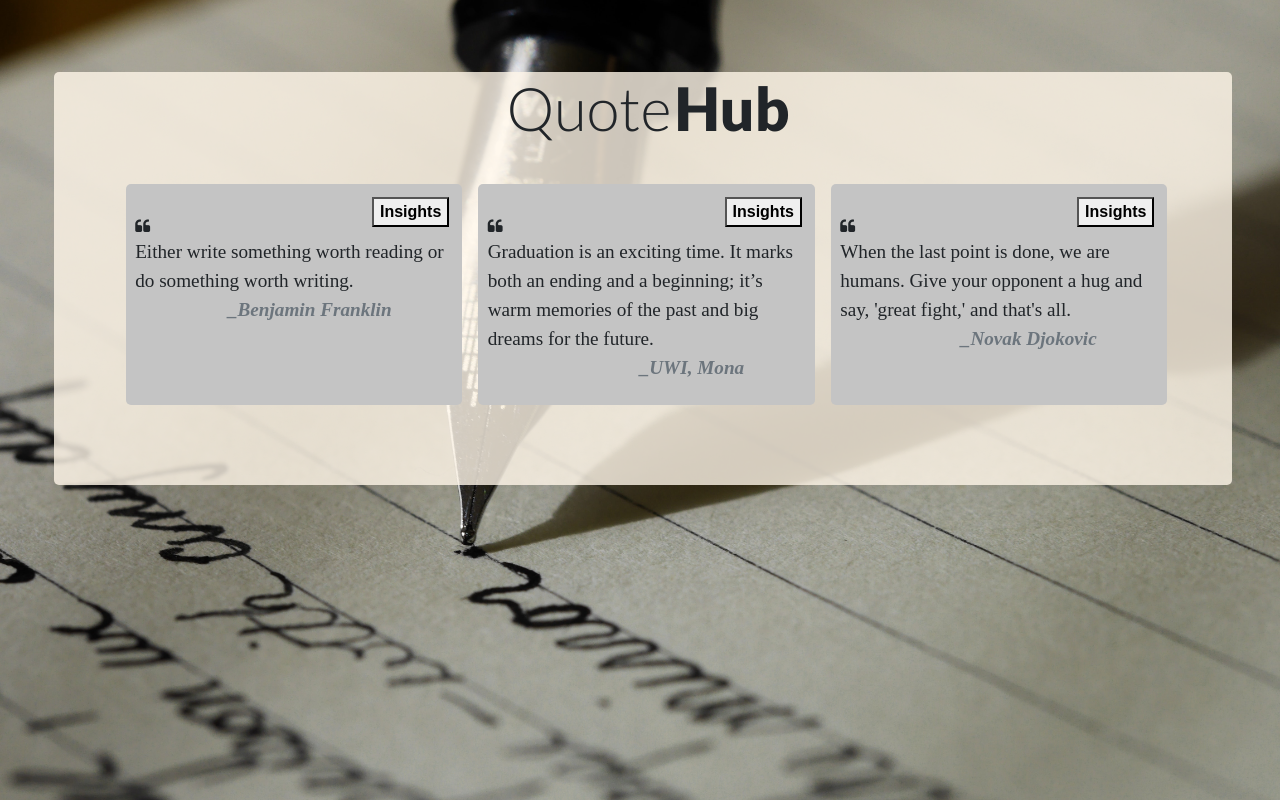
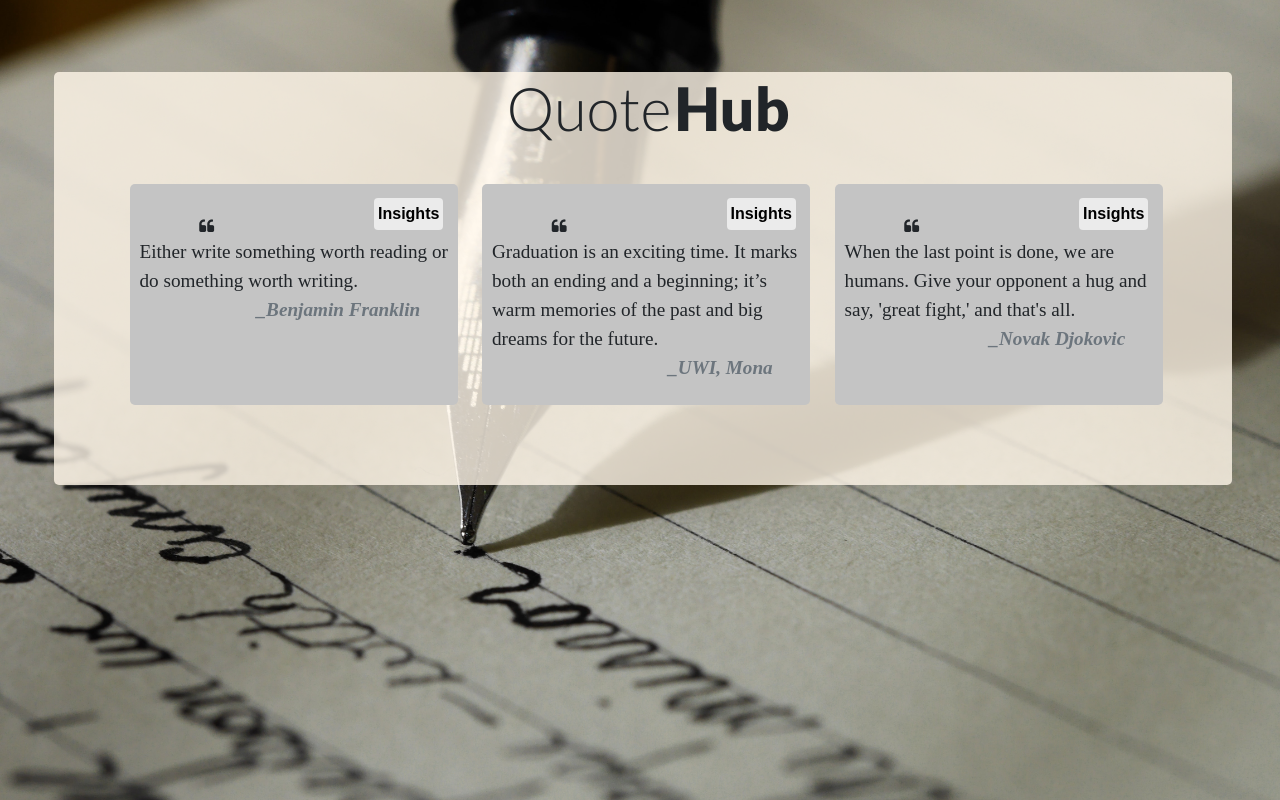
Before and after one commit to ShaviyaVictor/quote_hub, an Angular app: page / in a window 1280 px wide. Built offline with nearby package versions, Linux system fonts and the light colour scheme; a web font is replaced by a local one.

Commit message:
Style the details component the upvotes and downvotes

```diff
--- a/src/app/quote/quote-insights/quote-insights.component.css
+++ b/src/app/quote/quote-insights/quote-insights.component.css
@@ -5,3 +5,27 @@ p {
 #author {
   font-weight: 400;
 }
+
+span {
+  font-size: 1.3em;
+  color: white;
+}
+
+.fa-trash-o {
+  float: right;
+  margin-right: 5%;
+  background-color: red;
+  padding: 0.3rem 0.6rem;
+  border-radius: 5px;
+}
+.fa-thumbs-o-down, .fa-thumbs-o-up {
+  margin-left: 5%;
+  padding: 0.3rem 0.6rem;
+  border-radius: 5px;
+}
+.fa-thumbs-o-up {
+  background-color: green;
+}
+.fa-thumbs-o-down {
+  background-color: tomato;
+}
--- a/src/app/quote/quote-insights/quote-insights.component.html
+++ b/src/app/quote/quote-insights/quote-insights.component.html
@@ -2,7 +2,9 @@
 
 <div>
 
-  <span><i class="fa fa-thumbs-o-up" aria-hidden="true" id="like" (click)= "likeQuote()">{{ quotin.likes }}</i></span><span><i class="fa fa-thumbs-o-down" aria-hidden="true" id="dislike" (click)="dislikeQuote()">{{ quotin.dislikes }}</i></span><span><i class="fa fa-trash-o" aria-hidden="true" id="delete" (click)= 'deleteQuote(true)'></i></span>
+  <span><i class="fa fa-thumbs-o-up" aria-hidden="true" id="like" (click)= "likeQuote()">{{ quotin.likes }}</i></span>
+  <span><i class="fa fa-thumbs-o-down" aria-hidden="true" id="dislike" (click)="dislikeQuote()">{{ quotin.dislikes }}</i></span>
+  <span><i class="fa fa-trash-o" aria-hidden="true" id="delete" (click)= 'deleteQuote(true)'></i></span>
   <!--  Initialized the delete function that has been defined in ts file within the event binding isDeleted()  -->
 
   <p>
--- a/src/app/quote/quote.component.css
+++ b/src/app/quote/quote.component.css
@@ -12,7 +12,7 @@
 }
 
 .row1 {
-  width: 33%;
+  width: 31%;
   margin: 0.5em;
   background-color: #C4C4C4;
   padding: 0.4em;
@@ -21,5 +21,13 @@
 
 button#right {
   float: right;
-  margin: 0.4em;
+  margin: 0.5em;
+  border: none;
+  border-radius: 4px;
+  padding: 0.25em;
+  background-color: #EBEBEB;
 }
+
+.fa-quote-left {
+  margin-left: 20%;
+}
--- a/src/styles.css
+++ b/src/styles.css
@@ -40,7 +40,7 @@ body {
 }
 .text-muted {
   float: right;
-  margin-right: 20%;
+  margin-right: 10%;
 }
 
 h1 {
```
Also changed, not shown: src/app/app.component.css (line endings or trailing spaces).
